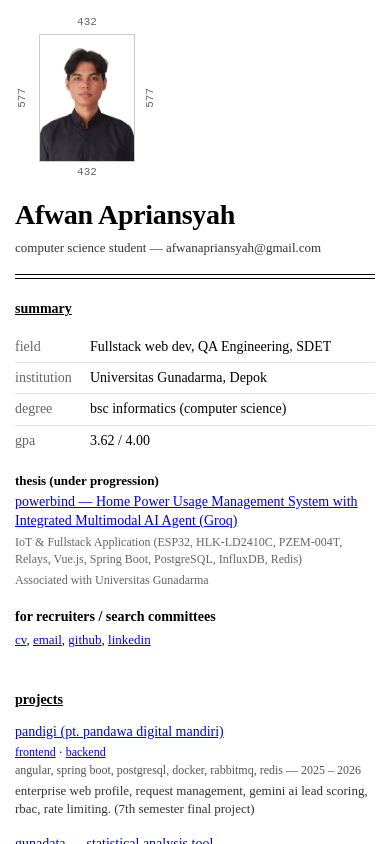
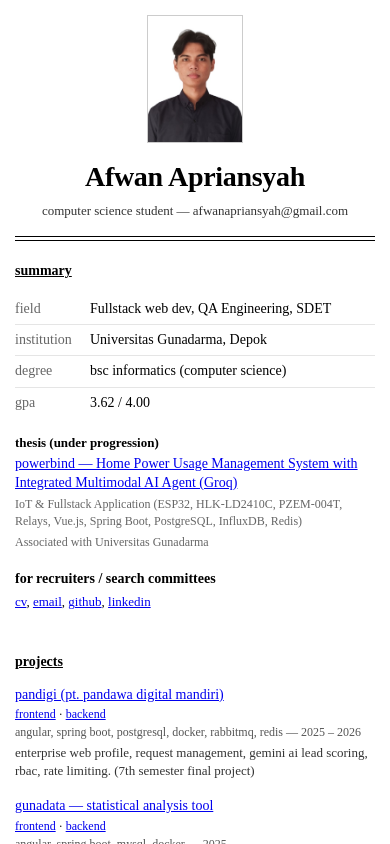
Before and after one commit to nxstray/portfolio, a Vue app: page / in a window 390 px wide. Built offline with nearby package versions, Linux system fonts and the light colour scheme.

Commit message:
refactor: remove profile dimension labels and center header on mobile

```diff
--- a/src/components/HomePage.vue
+++ b/src/components/HomePage.vue
@@ -3,18 +3,11 @@
     <!-- Header Section -->
     <div class="header">
       <div class="profile-box">
-        <div class="dim-label dim-top">{{ imgWidth || '—' }}</div>
-        <div class="profile-img-row">
-          <span class="dim-label dim-left">{{ imgHeight || '—' }}</span>
-          <img
-            src="/formal-bg-crop-white.jpg"
-            alt="Afwan Apriansyah"
-            class="profile-img"
-            @load="handleImageLoad"
-          >
-          <span class="dim-label dim-right">{{ imgHeight || '—' }}</span>
-        </div>
-        <div class="dim-label dim-bottom">{{ imgWidth || '—' }}</div>
+        <img
+          src="/formal-bg-crop-white.jpg"
+          alt="Afwan Apriansyah"
+          class="profile-img"
+        >
       </div>
       <div class="header-content">
         <h1>Afwan Apriansyah</h1>
@@ -136,20 +129,7 @@
 
 <script>
 export default {
-  name: 'HomePage',
-  data() {
-    return {
-      imgWidth: 0,
-      imgHeight: 0
-    }
-  },
-  methods: {
-    handleImageLoad(event) {
-      const img = event.target;
-      this.imgWidth = img.naturalWidth;
-      this.imgHeight = img.naturalHeight;
-    }
-  }
+  name: 'HomePage'
 }
 </script>
 
@@ -193,7 +173,7 @@ a:hover {
   color: #0000ff;
 }
 
-/* Header Section & Profile Dimensions */
+/* Header Section */
 .header {
   display: flex;
   align-items: center;
@@ -206,35 +186,12 @@ a:hover {
   align-items: center;
   flex-shrink: 0;
 }
-.profile-img-row {
-  display: flex;
-  align-items: center;
-  gap: 8px;
-}
 .profile-img {
   width: 96px;
   height: 128px;
   object-fit: cover;
   border: 1px solid #ccc;
   display: block;
-}
-
-.dim-label {
-  font-size: 11px;
-  color: #666;
-  font-family: monospace, sans-serif;
-}
-.dim-top {
-  margin-bottom: 3px;
-}
-.dim-bottom {
-  margin-top: 3px;
-}
-.dim-left, .dim-right {
-  writing-mode: vertical-rl;
-  transform: rotate(180deg);
-  display: inline-block;
-  white-space: nowrap;
 }
 
 .header-content {
@@ -355,8 +312,11 @@ hr.divider:last-of-type {
   }
   .header {
     flex-direction: column;
-    align-items: flex-start;
+    align-items: center;
     gap: 12px;
+  }
+  .header-content {
+    text-align: center;
   }
   .grid-container {
     grid-template-columns: 1fr;
```
